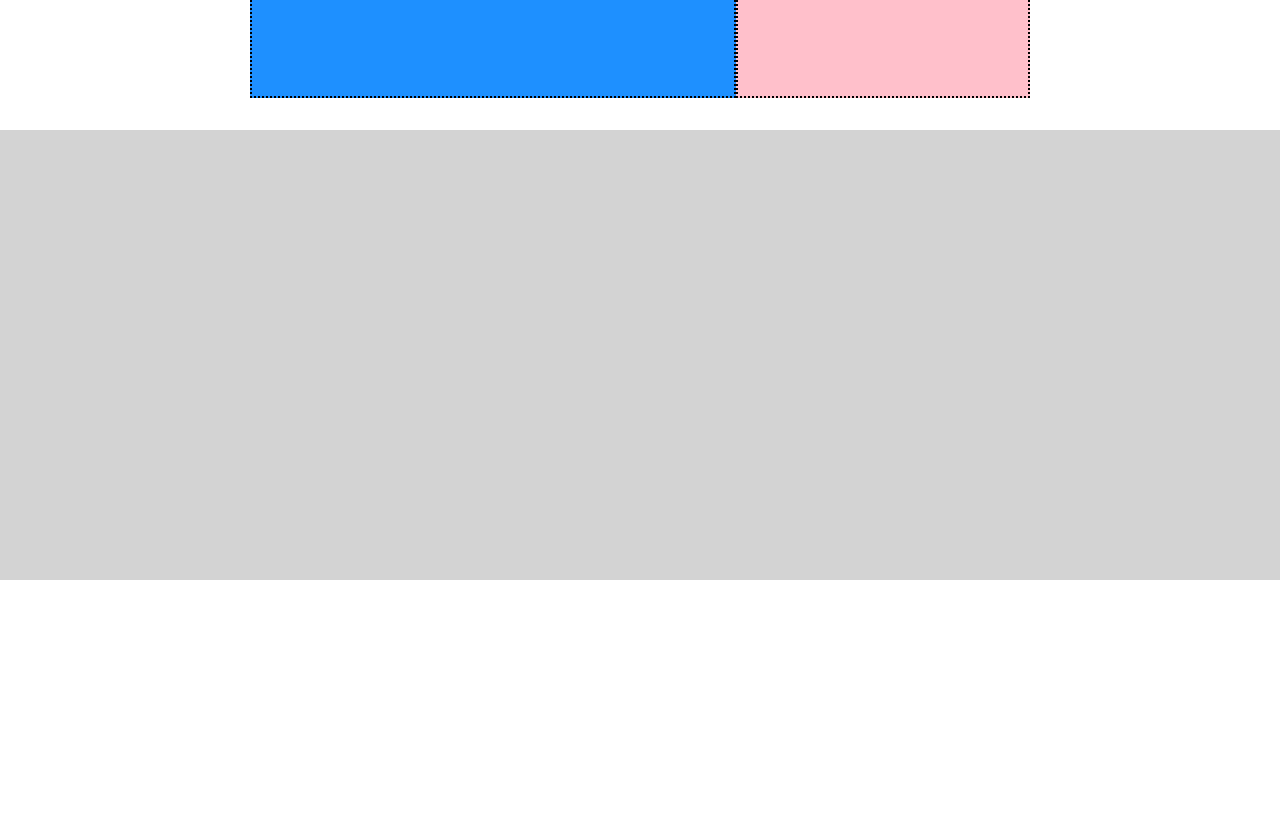
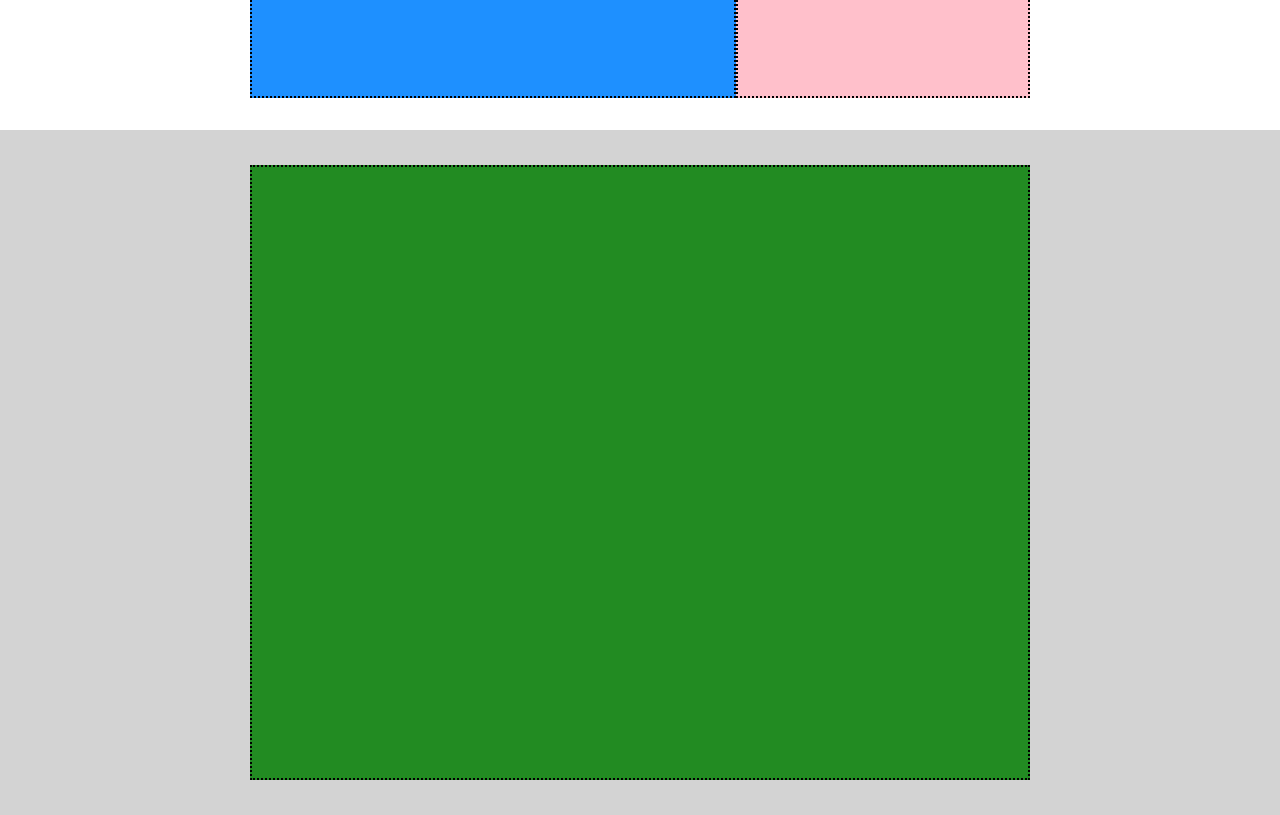
Before and after one commit to battistaennio/htmlcss-struttura-discord, a plain HTML site: page index.html in a window 1280 px wide. Shown: the part 1620-2435 px from the top of the page. Before the commit the page ends 2200 px from the top, so only its background shows below. Drawn offline with Linux system fonts and the light colour scheme.

Commit message:
Sezione main 4 completata

```diff
--- a/index.html
+++ b/index.html
@@ -80,7 +80,11 @@
         </section>
 
         <!-- sezione 4 più grande -->
-        <section class="sez-main gray">
+        <section class="sez-main gray" id="sez4">
+
+            <div class="blocco-main green">
+
+            </div>
 
         </section>
 
--- a/style.css
+++ b/style.css
@@ -76,3 +76,13 @@ header .sez-nav1{
     background-color: rgb(255, 192, 203);
     width: 23%;
 }
+
+#sez4{
+    min-height: 685px;
+}
+
+.green{
+    background-color: rgb(34, 139, 34);
+    width: 61%;
+    min-height: 615px;
+}
```
